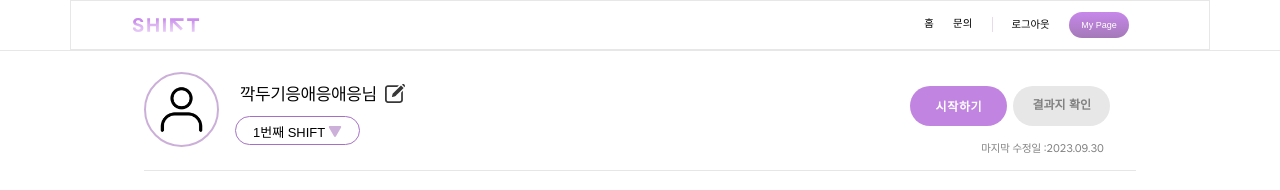
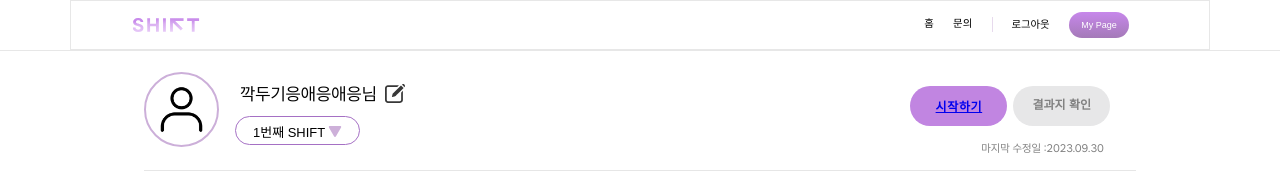
Before and after one commit to HEBA-Hanyang-Univ/shift, a React (Create React App) app in the folder react/: page /sh in a window 1280 px wide. Shown: the top 190 px of the page. Built offline with nearby package versions, Linux system fonts and the light colour scheme.

Commit message:
connect link to some buttons

```diff
--- a/react/src/components/Header.js
+++ b/react/src/components/Header.js
@@ -23,7 +23,9 @@ export const Header = () => {
           </Link>
           <img src={Bar} alt="purple bar"></img>
           <button>로그아웃</button>
-          <button className="myPageBtn">My Page</button>
+          <Link to='/sh'>
+            <button className="myPageBtn">My Page</button>
+          </Link>
         </div>
       </div>
     </div>
--- a/react/src/pages/StartHomepage.js
+++ b/react/src/pages/StartHomepage.js
@@ -1,4 +1,5 @@
 import React, {useRef, useState, useEffect, ReactElement} from "react";
+import { Link } from "react-router-dom";
 import { Header } from "components/Header";
 import "assets/styles/StartHomepage.scss";
 import ModifyBtn from "assets/images/modifyBtn.svg";
@@ -117,7 +118,9 @@ export const StartHomepage = () => {
           <div className="SHProfileRight">
             <div className="SHBtnBox">
               <button className="SHBtnPurple">
-                <span>시작하기</span>
+                <Link to='/sq-mbti'>
+                  <span>시작하기</span>
+                </Link>
               </button>
               <button className="SHBtnWhite">
                 <span>결과지 확인</span>
```
